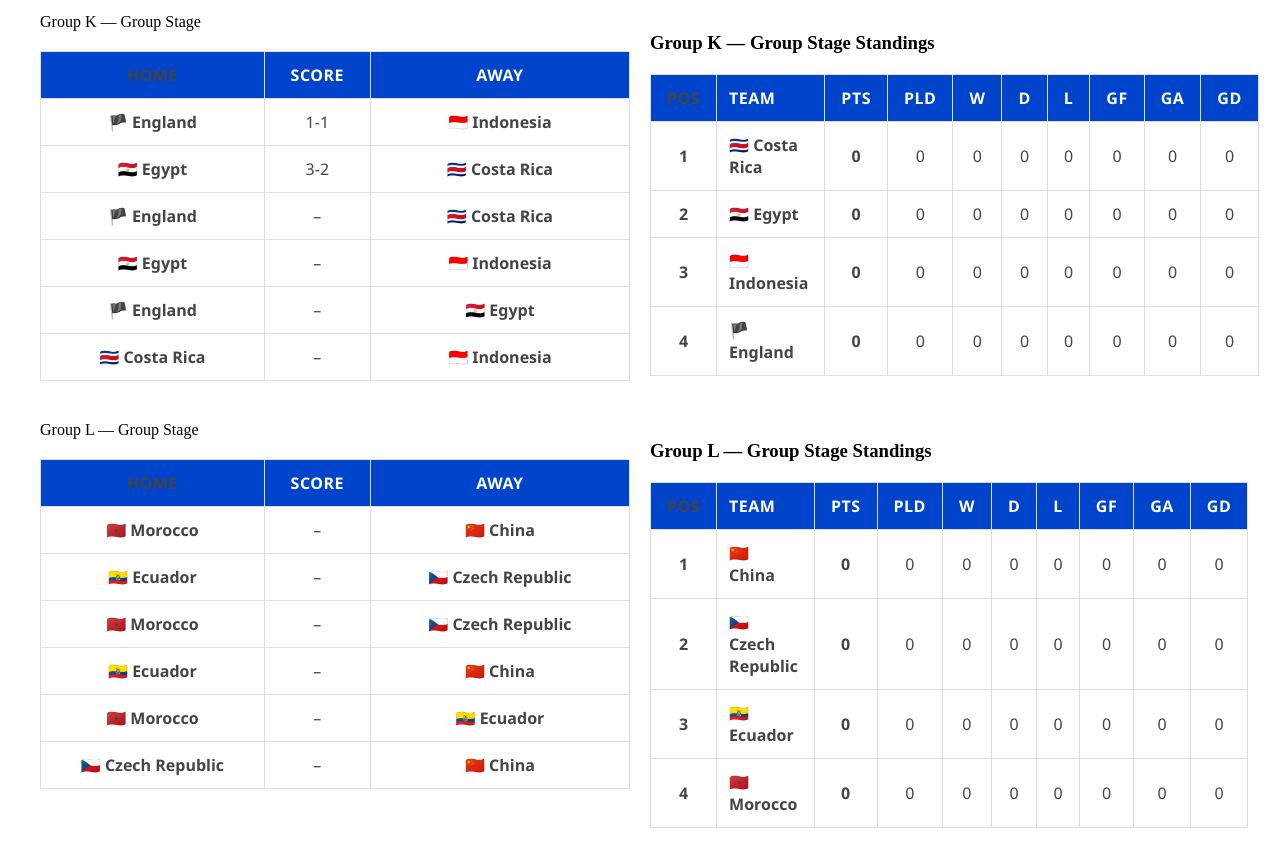
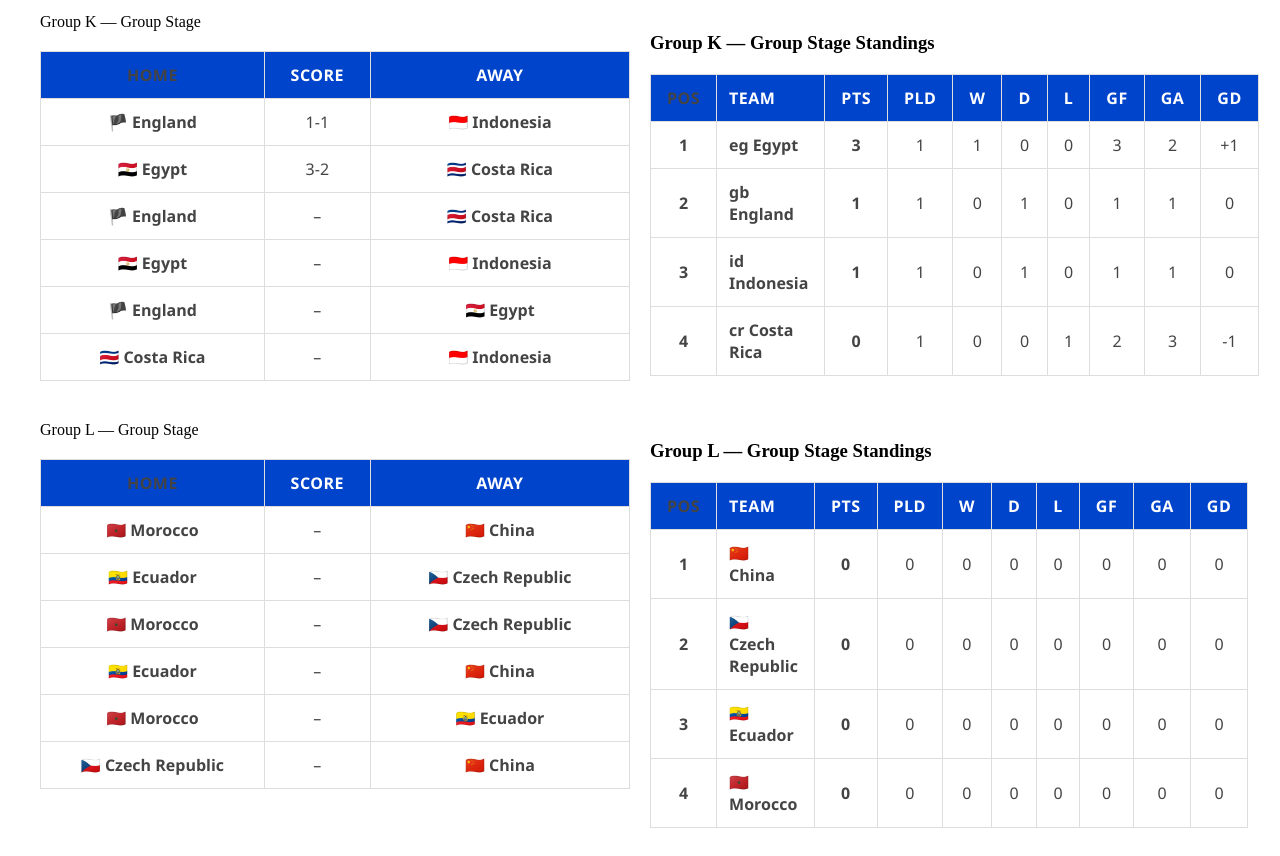
Before and after one commit to MarcusMachado15/whoisgonnawin-clean, a Next.js app: page /worldcup in a window 1280 px wide. Shown: the part 4300-5156 px from the top of the page. Built offline with nearby package versions, Linux system fonts and the light colour scheme.

Commit message:
Atualiza World Cup 2025 (grupos e estilo)

```diff
--- a/app/worldcup/page.tsx
+++ b/app/worldcup/page.tsx
@@ -227,7 +227,11 @@ const groupsData: Record<string, { title?: string; matches: Match[]; standings:
       { home: '🏴 England',     score: '–', away: '🇪🇬 Egypt' },
       { home: '🇨🇷 Costa Rica', score: '–', away: '🇮🇩 Indonesia' },
     ],
-    standings: [],
+    standings: [  { pos: 1, team: 'eg Egypt',       played: 1, won: 1, draw: 0, lost: 0, gf: 3, ga: 2, gd: +1, pts: 3 },
+  { pos: 2, team: 'gb England',     played: 1, won: 0, draw: 1, lost: 0, gf: 1, ga: 1, gd:  0, pts: 1 },
+  { pos: 3, team: 'id Indonesia',   played: 1, won: 0, draw: 1, lost: 0, gf: 1, ga: 1, gd:  0, pts: 1 },
+  { pos: 4, team: 'cr Costa Rica',  played: 1, won: 0, draw: 0, lost: 1, gf: 2, ga: 3, gd: -1, pts: 0 },
+],
   },
 
   'Group L': {
```
